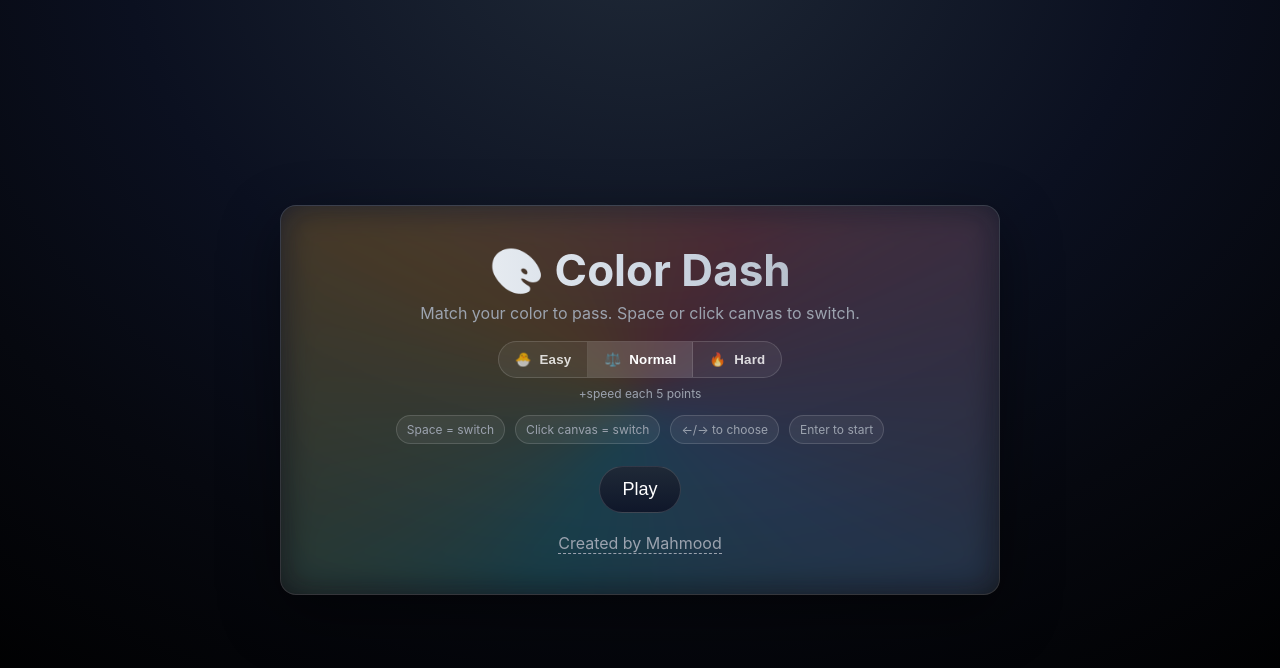
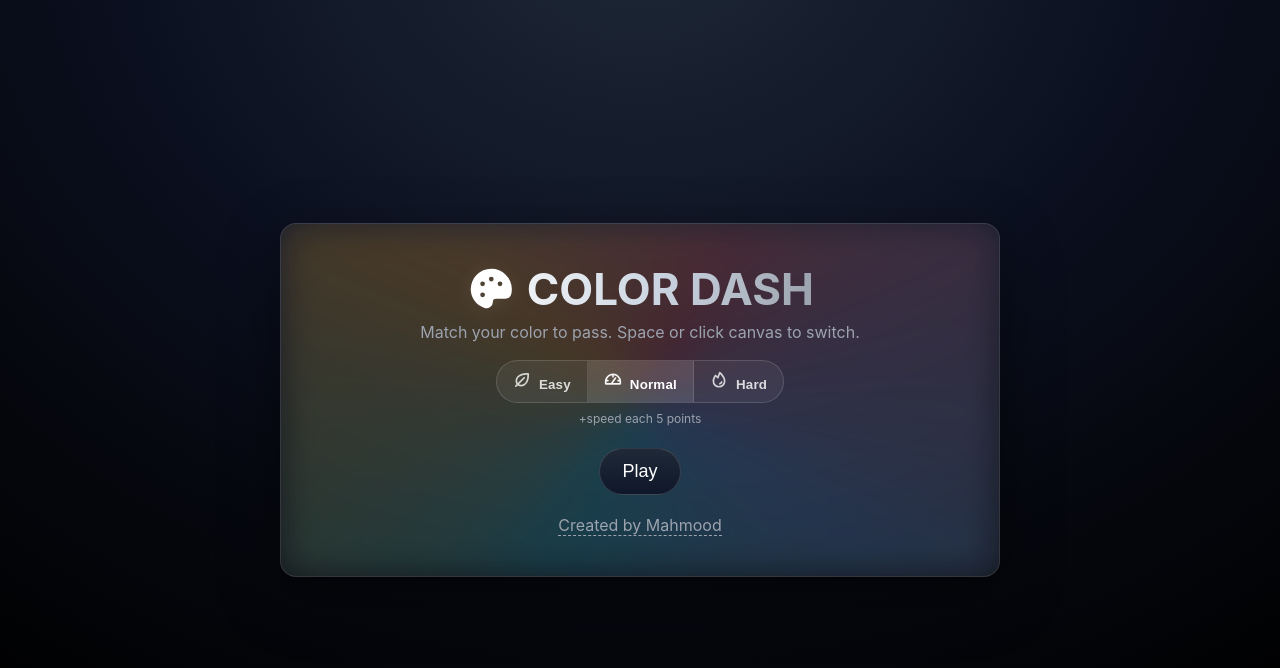
Before and after one commit to matmood-dev/Color-Dash-Game, a React (Vite) app: page / in a window 1280 px wide. Shown: the top 668 px of the page. Built offline with nearby package versions, Linux system fonts and the light colour scheme.

Commit message:
using icons instead of emotes

```diff
--- a/package.json
+++ b/package.json
@@ -10,6 +10,7 @@
     "preview": "vite preview"
   },
   "dependencies": {
+    "@phosphor-icons/react": "^2.1.10",
     "@types/styled-components": "^5.1.34",
     "react": "^19.1.1",
     "react-dom": "^19.1.1",
--- a/src/components/StartScreen.tsx
+++ b/src/components/StartScreen.tsx
@@ -1,6 +1,8 @@
 import styled from "styled-components";
 import { useState, useMemo, useCallback, useEffect } from "react";
 import type { Difficulty } from "../types/game";
+import { Leaf, Gauge, Fire, Palette } from "@phosphor-icons/react";
+import type { IconProps } from "@phosphor-icons/react";
 
 const STORAGE_KEY = "color-dash:difficulty";
 const DIFFS: Difficulty[] = ["easy", "normal", "hard"];
@@ -9,7 +11,9 @@ function readSaved(): Difficulty | null {
   try {
     const v = localStorage.getItem(STORAGE_KEY) as Difficulty | null;
     return v && (DIFFS as string[]).includes(v) ? v : null;
-  } catch { return null; }
+  } catch {
+    return null;
+  }
 }
 
 const Wrapper = styled.div`
@@ -37,7 +41,11 @@ const Card = styled.div`
     border-radius: inherit;
     background: conic-gradient(
       from 120deg,
-      #60a5fa33, #22d3ee33, #f59e0b33, #ef444433, #60a5fa33
+      #60a5fa33,
+      #22d3ee33,
+      #f59e0b33,
+      #ef444433,
+      #60a5fa33
     );
     filter: blur(18px);
     z-index: -1;
@@ -48,10 +56,23 @@ const Title = styled.h1`
   margin: 0 0 8px;
   font-size: clamp(28px, 5vw, 44px);
   line-height: 1.1;
+  text-transform: uppercase;
+
+  display: inline-flex;
+  align-items: center;
+  gap: 10px;
+
+  /* gradient text for the label */
   background: linear-gradient(90deg, #fff, #cbd5e1 55%, #9ca3af);
   -webkit-background-clip: text;
   background-clip: text;
   color: transparent;
+
+  /* keep the icon solid white */
+  svg {
+    color: #fff;
+    filter: drop-shadow(0 2px 10px rgba(255, 255, 255, 0.08));
+  }
 `;
 
 const Sub = styled.p`
@@ -75,12 +96,18 @@ const SegBtn = styled.button<{ active: boolean }>`
   padding: 10px 16px;
   cursor: pointer;
   font-weight: 700;
-  letter-spacing: .2px;
+  letter-spacing: 0.2px;
   text-transform: capitalize;
   color: ${({ active }) => (active ? "#fff" : "rgba(255,255,255,.82)")};
-  background: ${({ active }) => (active ? "rgba(255,255,255,.10)" : "transparent")};
-  &:not(:last-child){ border-right:1px solid rgba(255,255,255,.12); }
-  &:focus-visible { outline: 2px solid #ffffffaa; outline-offset: -2px; }
+  background: ${({ active }) =>
+    active ? "rgba(255,255,255,.10)" : "transparent"};
+  &:not(:last-child) {
+    border-right: 1px solid rgba(255, 255, 255, 0.12);
+  }
+  &:focus-visible {
+    outline: 2px solid #ffffffaa;
+    outline-offset: -2px;
+  }
 `;
 
 const SegHint = styled.div`
@@ -98,9 +125,14 @@ const Button = styled.button`
   color: white;
   font-size: 18px;
   cursor: pointer;
-  transition: transform .08s ease, box-shadow .15s ease;
-  &:hover { transform: translateY(-1px); box-shadow: 0 12px 30px rgba(0,0,0,.35); }
-  &:active { transform: translateY(0); }
+  transition: transform 0.08s ease, box-shadow 0.15s ease;
+  &:hover {
+    transform: translateY(-1px);
+    box-shadow: 0 12px 30px rgba(0, 0, 0, 0.35);
+  }
+  &:active {
+    transform: translateY(0);
+  }
 `;
 
 const Credit = styled.a`
@@ -109,58 +141,62 @@ const Credit = styled.a`
   color: ${({ theme }) => theme.colors.subtext};
   text-decoration: none;
   border-bottom: 1px dashed ${({ theme }) => theme.colors.subtext};
-  &:hover { color:#fff; border-bottom-color:#fff; }
-`;
-
-const Chips = styled.div`
-  display: flex;
-  justify-content: center;
-  gap: 10px;
-  margin-top: 14px;
-`;
-
-const Chip = styled.span`
-  font-size: 12px;
-  padding: 6px 10px;
-  border-radius: ${({ theme }) => theme.radii.pill};
-  background: ${({ theme }) => theme.colors.hudBg};
-  border: 1px solid ${({ theme }) => theme.colors.hudBorder};
-  color: ${({ theme }) => theme.colors.subtext};
+  &:hover {
+    color: #fff;
+    border-bottom-color: #fff;
+  }
 `;
 
 type Props = { onStart: (difficulty: Difficulty) => void };
 
+// icon map
+type IconComp = (props: IconProps) => JSX.Element;
+const icons: Record<Difficulty, IconComp> = {
+  easy: Leaf,
+  normal: Gauge,
+  hard: Fire,
+};
+
 export default function StartScreen({ onStart }: Props) {
   const [diff, setDiff] = useState<Difficulty>(() => readSaved() ?? "normal");
 
-  // persist on change
   useEffect(() => {
-    try { localStorage.setItem(STORAGE_KEY, diff); } catch {}
+    try {
+      localStorage.setItem(STORAGE_KEY, diff);
+    } catch {}
   }, [diff]);
 
   const labels = useMemo(
     () => ({
-      easy: { emoji: "🐣", tip: "steady speed" },
-      normal: { emoji: "⚖️", tip: "+speed each 5 points" },
-      hard: { emoji: "🔥", tip: "+speed every point" },
+      easy: { tip: "steady speed" },
+      normal: { tip: "+speed each 5 points" },
+      hard: { tip: "+speed every point" },
     }),
     []
   );
 
-  const cycle = useCallback((dir: 1 | -1) => {
+  const cycle = useCallback(
+    (dir: 1 | -1) => {
       const idx = DIFFS.indexOf(diff);
       setDiff(DIFFS[(idx + dir + DIFFS.length) % DIFFS.length]);
-  }, [diff]);
+    },
+    [diff]
+  );
 
   const handleStart = useCallback(() => {
-    try { localStorage.setItem(STORAGE_KEY, diff); } catch {}
+    try {
+      localStorage.setItem(STORAGE_KEY, diff);
+    } catch {}
     onStart(diff);
   }, [diff, onStart]);
 
   return (
     <Wrapper>
       <Card>
-        <Title>🎨 Color Dash</Title>
+        <Title>
+          <Palette size="1.15em" weight="fill" aria-hidden="true" />
+          COLOR DASH
+        </Title>
         <Sub>Match your color to pass. Space or click canvas to switch.</Sub>
 
         <Segments
@@ -168,12 +204,23 @@ export default function StartScreen({ onStart }: Props) {
           aria-label="Select difficulty"
           tabIndex={0}
           onKeyDown={(e) => {
-            if (e.key === "ArrowRight") { e.preventDefault(); cycle(1); }
-            if (e.key === "ArrowLeft")  { e.preventDefault(); cycle(-1); }
-            if (e.key === "Enter")      { e.preventDefault(); handleStart(); }
+            if (e.key === "ArrowRight") {
+              e.preventDefault();
+              cycle(1);
+            }
+            if (e.key === "ArrowLeft") {
+              e.preventDefault();
+              cycle(-1);
+            }
+            if (e.key === "Enter") {
+              e.preventDefault();
+              handleStart();
+            }
           }}
         >
-          {DIFFS.map(d => (
+          {DIFFS.map((d) => {
+            const Icon = icons[d];
+            return (
               <SegBtn
                 key={d}
                 active={diff === d}
@@ -183,20 +230,18 @@ export default function StartScreen({ onStart }: Props) {
                 aria-label={`${d} difficulty`}
                 title={`${d} — ${labels[d].tip}`}
               >
-              <span style={{opacity:.95, marginRight:8}}>{labels[d].emoji}</span>
+                <Icon
+                  size={18}
+                  weight="bold"
+                  style={{ opacity: 0.95, marginRight: 8 }}
+                />
                 {d}
               </SegBtn>
-          ))}
+            );
+          })}
         </Segments>
 
         <SegHint>{labels[diff].tip}</SegHint>
-
-        <Chips>
-          <Chip>Space = switch</Chip>
-          <Chip>Click canvas = switch</Chip>
-          <Chip>←/→ to choose</Chip>
-          <Chip>Enter to start</Chip>
-        </Chips>
 
         <Button onClick={handleStart}>Play</Button>
 
```
Also changed, not shown: 1 other file (tests, documents, lock files or other folders). Lines whose indentation alone changed are shown as unchanged.
